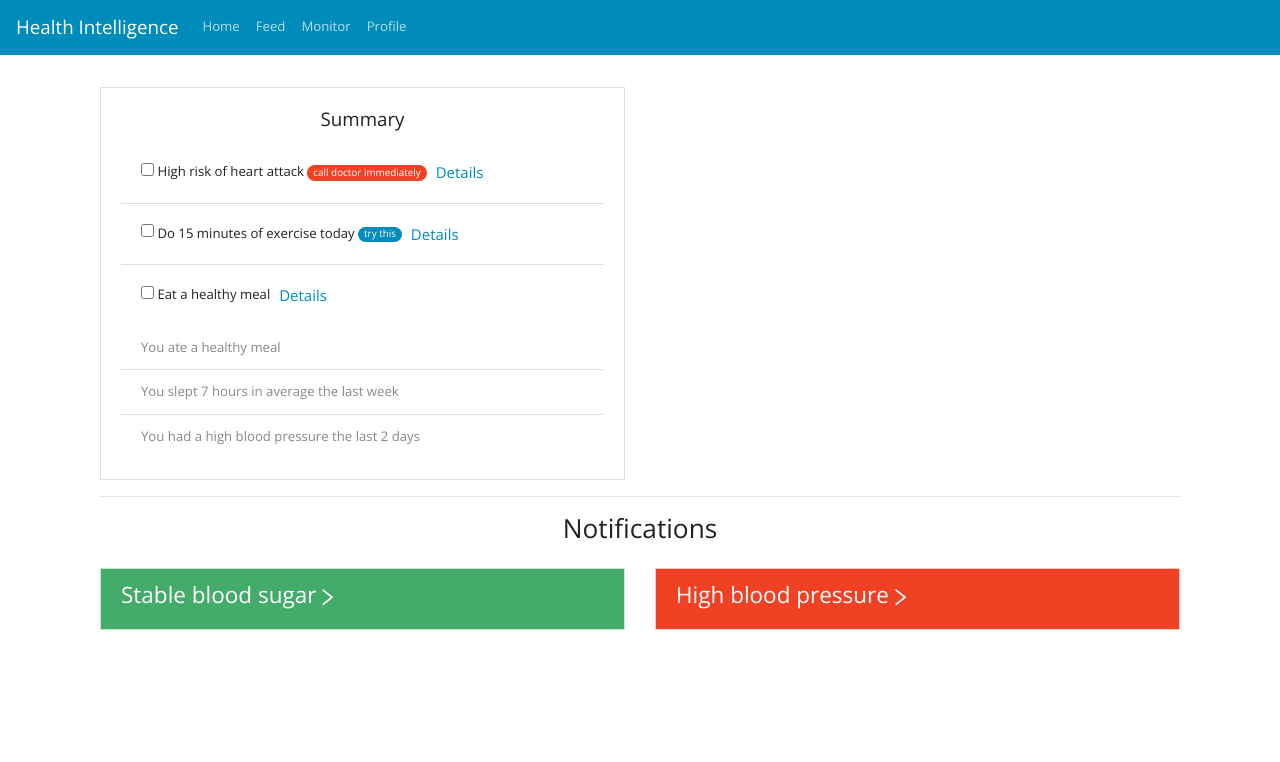
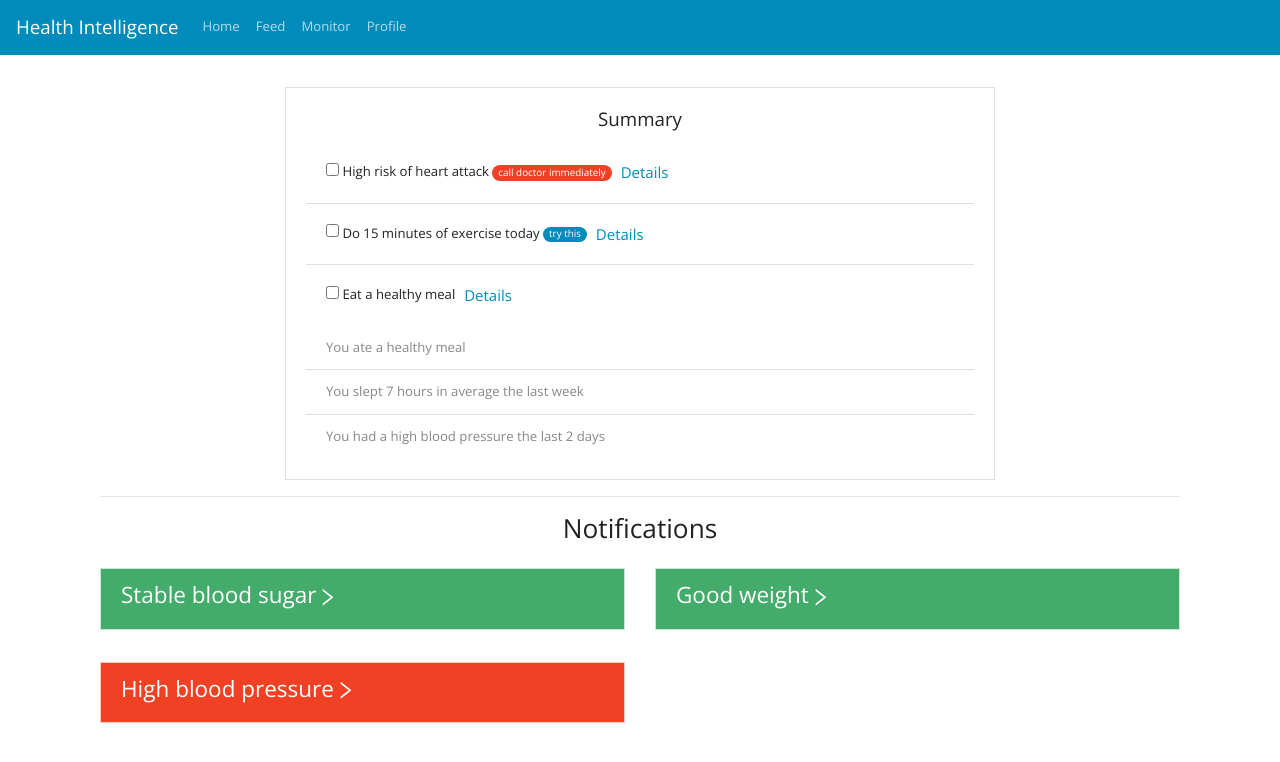
Before and after one commit to eduardvercaemer/itesm-hackathon-health-intelligence, a Next.js app: page /home in a window 1280 px wide. Shown: the top 762 px of the page. Built offline with nearby package versions, Linux system fonts and the light colour scheme.

Commit message:
improve: dashboard layout

```diff
--- a/components/main-dashboard.js
+++ b/components/main-dashboard.js
@@ -13,8 +13,8 @@ import { AiOutlineRight } from "react-icons/ai";
 import Link from "next/link";
 
 const Notification = ({ index, title, content, variant }) => (
-  <Col xs={12} md={6} className="my-auto">
-    <Alert className="h-100 w-100 mt-3" variant={variant}>
+  <Col xs={12} md={6}>
+    <Alert className="w-100 mt-3" variant={variant}>
       <Accordion.Toggle as={Alert.Heading} eventKey={index}>
         <>
           {title}
@@ -37,6 +37,12 @@ export default function MainDashboard() {
       title: "Stable blood sugar",
       content:
         "Since you began taking X medicament, your blood sugar has been more stable.",
+      variant: "success",
+    },
+    {
+      title: "Good weight",
+      content:
+        "Your weigth has been adequate since you began doing X amount of exercise",
       variant: "success",
     },
     {
@@ -86,7 +92,7 @@ export default function MainDashboard() {
   return (
     <Container>
       <Row>
-        <Col xs={12} md={6} className="mt-3">
+        <Col xs={12} md={8} className="mt-3 mx-auto">
           <Card className="h-100">
             <Card.Body>
               <Card.Title className="text-center">Summary</Card.Title>
```
